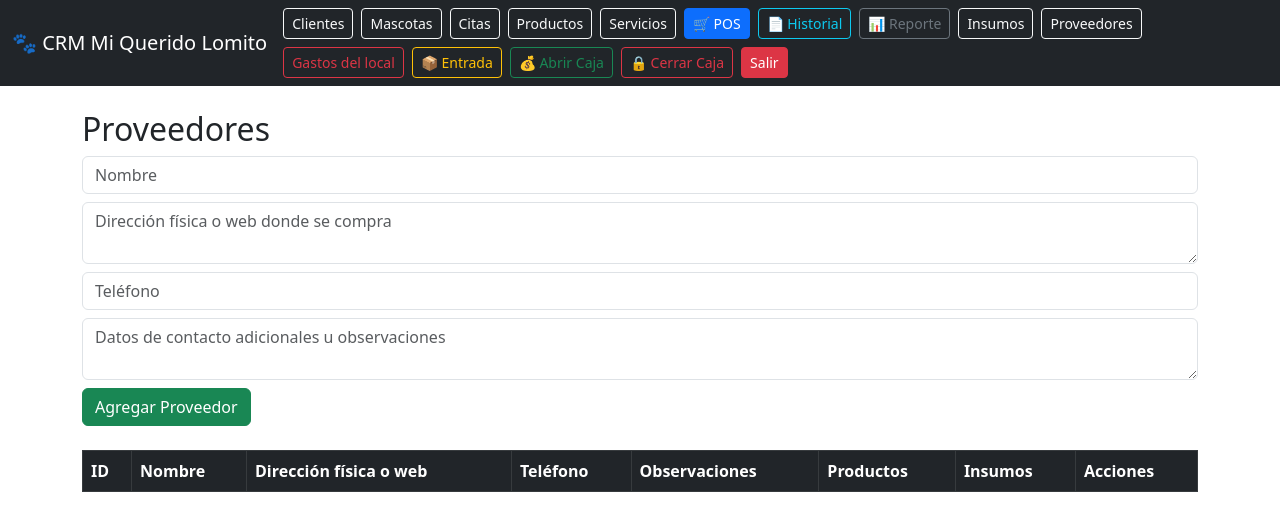
After one commit to mi-querido-lomito/crm_lomito, a Flask app: page /proveedores in a window 1280 px wide. The commit adds this page. Shown: the top 531 px of the page. Run offline with Flask 3, Linux system fonts and the light colour scheme; the visitor is signed in with stand-in values (Sample User, id 1); data that the repository does not hold is empty; some libraries are stand-ins or nearby versions.

Commit message:
Añadimos Proveedores y mejoramos Ticket de venta para Negocio y Cliente
Ya podemos agregar proveedores y ligarlos a Productos o Insumos y podemos ver datos de cliente y Mascota en ticket, ademas ya tenemos más seguridad con el password Hash que podemos ejecutar para poder añadir usuarios y su contraseña encriptada.

```diff
--- a/app.py
+++ b/app.py
@@ -149,12 +149,33 @@ def asegurar_columna(cursor, tabla, columna, definicion):
         cursor.execute(f"ALTER TABLE {tabla} ADD COLUMN {columna} {definicion}")
 
 
+def asegurar_tabla_proveedores(cursor):
+    cursor.execute("""
+        CREATE TABLE IF NOT EXISTS proveedores (
+            id INT NOT NULL AUTO_INCREMENT,
+            nombre VARCHAR(150) NOT NULL,
+            direccion_contacto TEXT NULL,
+            telefono VARCHAR(50) NULL,
+            observaciones TEXT NULL,
+            PRIMARY KEY (id)
+        ) ENGINE=InnoDB DEFAULT CHARSET=utf8mb3 COLLATE=utf8mb3_spanish2_ci
+    """)
+
+
 def asegurar_schema_crm():
     cursor = mysql.connection.cursor(MySQLdb.cursors.DictCursor)
+
+    asegurar_tabla_proveedores(cursor)
 
     columnas = {
         "clientes": {
             "direccion": "TEXT NULL",
+        },
+        "productos": {
+            "proveedor_id": "INT NULL",
+        },
+        "insumos": {
+            "proveedor_id": "INT NULL",
         },
         "mascotas": {
             "raza": "VARCHAR(100) NULL",
@@ -773,6 +794,7 @@ def historial_mascota(id):
 
 @app.route("/productos", methods=["GET", "POST"])
 @login_required
+@rol_requerido(["admin"])
 def productos():
     cursor = mysql.connection.cursor(MySQLdb.cursors.DictCursor)
 
@@ -780,19 +802,28 @@ def productos():
         nombre = request.form["nombre"]
         stock = request.form["stock"]
         precio = request.form["precio"]
+        proveedor_id = request.form.get("proveedor_id") or None
         codigo = generar_codigo_barra("PROD")
 
         cursor.execute(
-    "INSERT INTO productos (nombre, stock, precio, codigo_barras) VALUES (%s,%s,%s,%s)",
-    (nombre, stock, precio, codigo))
+            "INSERT INTO productos (nombre, stock, precio, proveedor_id, codigo_barras) VALUES (%s,%s,%s,%s,%s)",
+            (nombre, stock, precio, proveedor_id, codigo)
+        )
         mysql.connection.commit()
 
     rellenar_codigos_barras_faltantes("productos")
-    cursor.execute("SELECT * FROM productos")
+    cursor.execute("""
+        SELECT productos.*, proveedores.nombre AS proveedor_nombre
+        FROM productos
+        LEFT JOIN proveedores ON productos.proveedor_id = proveedores.id
+        ORDER BY productos.id DESC
+    """)
     data = cursor.fetchall()
-    cursor.close()
-
-    return render_template("productos.html", productos=data)
+    cursor.execute("SELECT * FROM proveedores ORDER BY nombre")
+    proveedores = cursor.fetchall()
+    cursor.close()
+
+    return render_template("productos.html", productos=data, proveedores=proveedores)
 
 # EDITAR PRODUCTO
 # -------------------
@@ -811,6 +842,7 @@ def editar_producto(id):
         nombre = request.form["nombre"]
         precio = request.form["precio"]
         stock = request.form["stock"]
+        proveedor_id = request.form.get("proveedor_id") or None
         codigo = (producto.get("codigo_barras") or "").strip()
         if not codigo:
             codigo = generar_codigo_barra("PROD")
@@ -820,16 +852,19 @@ def editar_producto(id):
             SET nombre=%s,
                 precio=%s,
                 stock=%s,
+                proveedor_id=%s,
                 codigo_barras=%s
             WHERE id=%s
-        """, (nombre, precio, stock, codigo, id))
+        """, (nombre, precio, stock, proveedor_id, codigo, id))
 
         mysql.connection.commit()
         flash("Producto actualizado correctamente")
         return redirect(url_for("productos"))
 
-    cursor.close()
-    return render_template("editar_producto.html", producto=producto)
+    cursor.execute("SELECT * FROM proveedores ORDER BY nombre")
+    proveedores = cursor.fetchall()
+    cursor.close()
+    return render_template("editar_producto.html", producto=producto, proveedores=proveedores)
 
 # EXPORTAR PRODUCTO A EXCEL
 # -------------------
@@ -840,7 +875,11 @@ def exportar_productos():
 
     rellenar_codigos_barras_faltantes("productos")
     cursor = mysql.connection.cursor(MySQLdb.cursors.DictCursor)
-    cursor.execute("SELECT * FROM productos")
+    cursor.execute("""
+        SELECT productos.*, proveedores.nombre AS proveedor_nombre
+        FROM productos
+        LEFT JOIN proveedores ON productos.proveedor_id = proveedores.id
+    """)
     productos = cursor.fetchall()
     cursor.close()
 
@@ -848,7 +887,7 @@ def exportar_productos():
     ws = wb.active
     ws.title = "Productos"
 
-    ws.append(["ID", "Nombre", "Stock", "Precio", "Código Barras"])
+    ws.append(["ID", "Nombre", "Stock", "Precio", "Proveedor", "Código Barras"])
 
     for p in productos:
         ws.append([
@@ -856,6 +895,7 @@ def exportar_productos():
             p["nombre"],
             p["stock"],
             float(p["precio"]),
+            p.get("proveedor_nombre", ""),
             p.get("codigo_barras", "")
         ])
 
@@ -1544,7 +1584,15 @@ def ticket_html(venta_id):
 
     cursor = mysql.connection.cursor(MySQLdb.cursors.DictCursor)
 
-    cursor.execute("SELECT * FROM ventas WHERE id=%s", (venta_id,))
+    cursor.execute("""
+        SELECT v.*,
+               c.nombre AS cliente,
+               m.nombre AS mascota
+        FROM ventas v
+        LEFT JOIN clientes c ON v.cliente_id = c.id
+        LEFT JOIN mascotas m ON v.mascota_id = m.id
+        WHERE v.id=%s
+    """, (venta_id,))
     venta = cursor.fetchone()
 
     cursor.execute("""
@@ -2024,24 +2072,31 @@ def insumos():
         nombre = request.form["nombre"]
         stock = request.form["stock"]
         costo = request.form["costo"]
-        proveedor = request.form["proveedor"]
+        proveedor_id = request.form.get("proveedor_id") or None
         codigo = generar_codigo_barra("INS")
 
         cursor.execute("""
-            INSERT INTO insumos (nombre, stock, costo, proveedor, codigo_barras)
+            INSERT INTO insumos (nombre, stock, costo, proveedor_id, codigo_barras)
             VALUES (%s, %s, %s, %s, %s)
-        """, (nombre, stock, costo, proveedor, codigo))
+        """, (nombre, stock, costo, proveedor_id, codigo))
 
         mysql.connection.commit()
         flash("Insumo agregado")
         return redirect(url_for("insumos"))
 
     rellenar_codigos_barras_faltantes("insumos")
-    cursor.execute("SELECT * FROM insumos ORDER BY fecha DESC")
+    cursor.execute("""
+        SELECT insumos.*, proveedores.nombre AS proveedor_nombre
+        FROM insumos
+        LEFT JOIN proveedores ON insumos.proveedor_id = proveedores.id
+        ORDER BY insumos.fecha DESC
+    """)
     insumos = cursor.fetchall()
-    cursor.close()
-
-    return render_template("insumos.html", insumos=insumos)
+    cursor.execute("SELECT * FROM proveedores ORDER BY nombre")
+    proveedores = cursor.fetchall()
+    cursor.close()
+
+    return render_template("insumos.html", insumos=insumos, proveedores=proveedores)
 
 
 # EDITAR INSUMO
@@ -2065,7 +2120,7 @@ def editar_insumo(id):
         nombre = request.form["nombre"]
         stock = request.form["stock"]
         costo = request.form["costo"]
-        proveedor = request.form["proveedor"]
+        proveedor_id = request.form.get("proveedor_id") or None
         codigo = (insumo.get("codigo_barras") or "").strip()
         if not codigo:
             codigo = generar_codigo_barra("INS")
@@ -2075,17 +2130,19 @@ def editar_insumo(id):
             SET nombre=%s,
                 stock=%s,
                 costo=%s,
-                proveedor=%s,
+                proveedor_id=%s,
                 codigo_barras=%s
             WHERE id=%s
-        """, (nombre, stock, costo, proveedor, codigo, id))
+        """, (nombre, stock, costo, proveedor_id, codigo, id))
 
         mysql.connection.commit()
         flash("Insumo actualizado correctamente")
         return redirect(url_for("insumos"))
 
-    cursor.close()
-    return render_template("editar_insumo.html", insumo=insumo)
+    cursor.execute("SELECT * FROM proveedores ORDER BY nombre")
+    proveedores = cursor.fetchall()
+    cursor.close()
+    return render_template("editar_insumo.html", insumo=insumo, proveedores=proveedores)
 
 
 # ELIMINAR INSUMO
@@ -2113,7 +2170,11 @@ def exportar_insumos():
 
     rellenar_codigos_barras_faltantes("insumos")
     cursor = mysql.connection.cursor(MySQLdb.cursors.DictCursor)
-    cursor.execute("SELECT * FROM insumos")
+    cursor.execute("""
+        SELECT insumos.*, proveedores.nombre AS proveedor_nombre
+        FROM insumos
+        LEFT JOIN proveedores ON insumos.proveedor_id = proveedores.id
+    """)
     insumos = cursor.fetchall()
     cursor.close()
 
@@ -2129,7 +2190,7 @@ def exportar_insumos():
             i["nombre"],
             i["stock"],
             float(i["costo"]),
-            i.get("proveedor", ""),
+            i.get("proveedor_nombre") or i.get("proveedor", ""),
             i.get("codigo_barras", "")
         ])
 
@@ -2216,6 +2277,108 @@ def etiquetas_insumos_carta():
 
 
 # -------------------
+# PROVEEDORES
+# -------------------
+@app.route("/proveedores", methods=["GET", "POST"])
+@login_required
+@rol_requerido(["admin"])
+def proveedores():
+    cursor = mysql.connection.cursor(MySQLdb.cursors.DictCursor)
+
+    if request.method == "POST":
+        nombre = request.form["nombre"]
+        direccion_contacto = request.form.get("direccion_contacto")
+        telefono = request.form.get("telefono")
+        observaciones = request.form.get("observaciones")
+
+        cursor.execute("""
+            INSERT INTO proveedores (nombre, direccion_contacto, telefono, observaciones)
+            VALUES (%s, %s, %s, %s)
+        """, (nombre, direccion_contacto, telefono, observaciones))
+
+        mysql.connection.commit()
+        cursor.close()
+        flash("Proveedor agregado correctamente")
+        return redirect(url_for("proveedores"))
+
+    cursor.execute("""
+        SELECT proveedores.*,
+               (SELECT COUNT(*) FROM productos WHERE productos.proveedor_id = proveedores.id) AS productos_count,
+               (SELECT COUNT(*) FROM insumos WHERE insumos.proveedor_id = proveedores.id) AS insumos_count
+        FROM proveedores
+        ORDER BY proveedores.nombre
+    """)
+    proveedores = cursor.fetchall()
+    cursor.close()
+
+    return render_template("proveedores.html", proveedores=proveedores)
+
+
+@app.route("/editar_proveedor/<int:id>", methods=["GET", "POST"])
+@login_required
+@rol_requerido(["admin"])
+def editar_proveedor(id):
+    cursor = mysql.connection.cursor(MySQLdb.cursors.DictCursor)
+
+    cursor.execute("SELECT * FROM proveedores WHERE id=%s", (id,))
+    proveedor = cursor.fetchone()
+
+    if not proveedor:
+        cursor.close()
+        flash("Proveedor no encontrado")
+        return redirect(url_for("proveedores"))
+
+    if request.method == "POST":
+        nombre = request.form["nombre"]
+        direccion_contacto = request.form.get("direccion_contacto")
+        telefono = request.form.get("telefono")
+        observaciones = request.form.get("observaciones")
+
+        cursor.execute("""
+            UPDATE proveedores
+            SET nombre=%s,
+                direccion_contacto=%s,
+                telefono=%s,
+                observaciones=%s
+            WHERE id=%s
+        """, (nombre, direccion_contacto, telefono, observaciones, id))
+
+        mysql.connection.commit()
+        cursor.close()
+        flash("Proveedor actualizado correctamente")
+        return redirect(url_for("proveedores"))
+
+    cursor.close()
+    return render_template("editar_proveedor.html", proveedor=proveedor)
+
+
+@app.route("/eliminar_proveedor/<int:id>")
+@login_required
+@rol_requerido(["admin"])
+def eliminar_proveedor(id):
+    cursor = mysql.connection.cursor(MySQLdb.cursors.DictCursor)
+
+    cursor.execute("""
+        SELECT
+            (SELECT COUNT(*) FROM productos WHERE proveedor_id=%s) AS productos_count,
+            (SELECT COUNT(*) FROM insumos WHERE proveedor_id=%s) AS insumos_count
+    """, (id, id))
+    uso = cursor.fetchone()
+
+    if uso and (uso["productos_count"] or uso["insumos_count"]):
+        cursor.close()
+        flash("No se puede eliminar: el proveedor está ligado a productos o insumos")
+        return redirect(url_for("proveedores"))
+
+    cursor.execute("DELETE FROM proveedores WHERE id=%s", (id,))
+    mysql.connection.commit()
+    cursor.close()
+
+    flash("Proveedor eliminado correctamente")
+    return redirect(url_for("proveedores"))
+
+
+# -------------------
 # GASTOS O SERVICIOS A PAGAR
 # -------------------
 @app.route("/gastos", methods=["GET", "POST"])
@@ -2250,4 +2413,4 @@ def gastos():
 
 # -------------------FINAL DE APP-------------------
 if __name__ == "__main__":
-    app.run(host="0.0.0.0", port=3306, debug=False, use_reloader=False)
+    app.run(host="0.0.0.0", port=5000, debug=False, use_reloader=False)
--- a/templates/base.html
+++ b/templates/base.html
@@ -80,6 +80,11 @@
             <a class="btn btn-sm btn-outline-light"
               href="{{ url_for('insumos') }}">
                 Insumos
+            </a>
+
+            <a class="btn btn-sm btn-outline-light"
+              href="{{ url_for('proveedores') }}">
+                Proveedores
             </a>
 
             <a class="btn btn-sm btn-outline-danger"
--- /dev/null
+++ b/templates/proveedores.html
@@ -0,0 +1,67 @@
+{% extends "base.html" %}
+{% block content %}
+
+<h2>Proveedores</h2>
+
+<form method="POST" class="mb-4">
+    <input name="nombre"
+           placeholder="Nombre"
+           class="form-control mb-2"
+           required>
+
+    <textarea name="direccion_contacto"
+              placeholder="Dirección física o web donde se compra"
+              class="form-control mb-2"></textarea>
+
+    <input name="telefono"
+           placeholder="Teléfono"
+           class="form-control mb-2">
+
+    <textarea name="observaciones"
+              placeholder="Datos de contacto adicionales u observaciones"
+              class="form-control mb-2"></textarea>
+
+    <button class="btn btn-success">Agregar Proveedor</button>
+</form>
+
+<table class="table table-bordered table-striped">
+    <thead class="table-dark">
+        <tr>
+            <th>ID</th>
+            <th>Nombre</th>
+            <th>Dirección física o web</th>
+            <th>Teléfono</th>
+            <th>Observaciones</th>
+            <th>Productos</th>
+            <th>Insumos</th>
+            <th>Acciones</th>
+        </tr>
+    </thead>
+    <tbody>
+    {% for proveedor in proveedores %}
+    <tr>
+        <td>{{ proveedor.id }}</td>
+        <td>{{ proveedor.nombre }}</td>
+        <td>{{ proveedor.direccion_contacto or "" }}</td>
+        <td>{{ proveedor.telefono or "" }}</td>
+        <td>{{ proveedor.observaciones or "" }}</td>
+        <td>{{ proveedor.productos_count }}</td>
+        <td>{{ proveedor.insumos_count }}</td>
+        <td>
+            <a href="{{ url_for('editar_proveedor', id=proveedor.id) }}"
+               class="btn btn-sm btn-warning">
+               Editar
+            </a>
+
+            <a href="{{ url_for('eliminar_proveedor', id=proveedor.id) }}"
+               class="btn btn-sm btn-danger"
+               onclick="return confirm('¿Eliminar este proveedor?')">
+               Eliminar
+            </a>
+        </td>
+    </tr>
+    {% endfor %}
+    </tbody>
+</table>
+
+{% endblock %}
```
Also changed, not shown: templates/editar_insumo.html (+9 -4 lines), templates/editar_producto.html (+11 -0 lines), templates/editar_proveedor.html (added, +31 -0 lines), templates/insumos.html (+7 -2 lines), templates/productos.html (+8 -0 lines), templates/ticket_print.html (+14 -1 lines), 1 other file.
